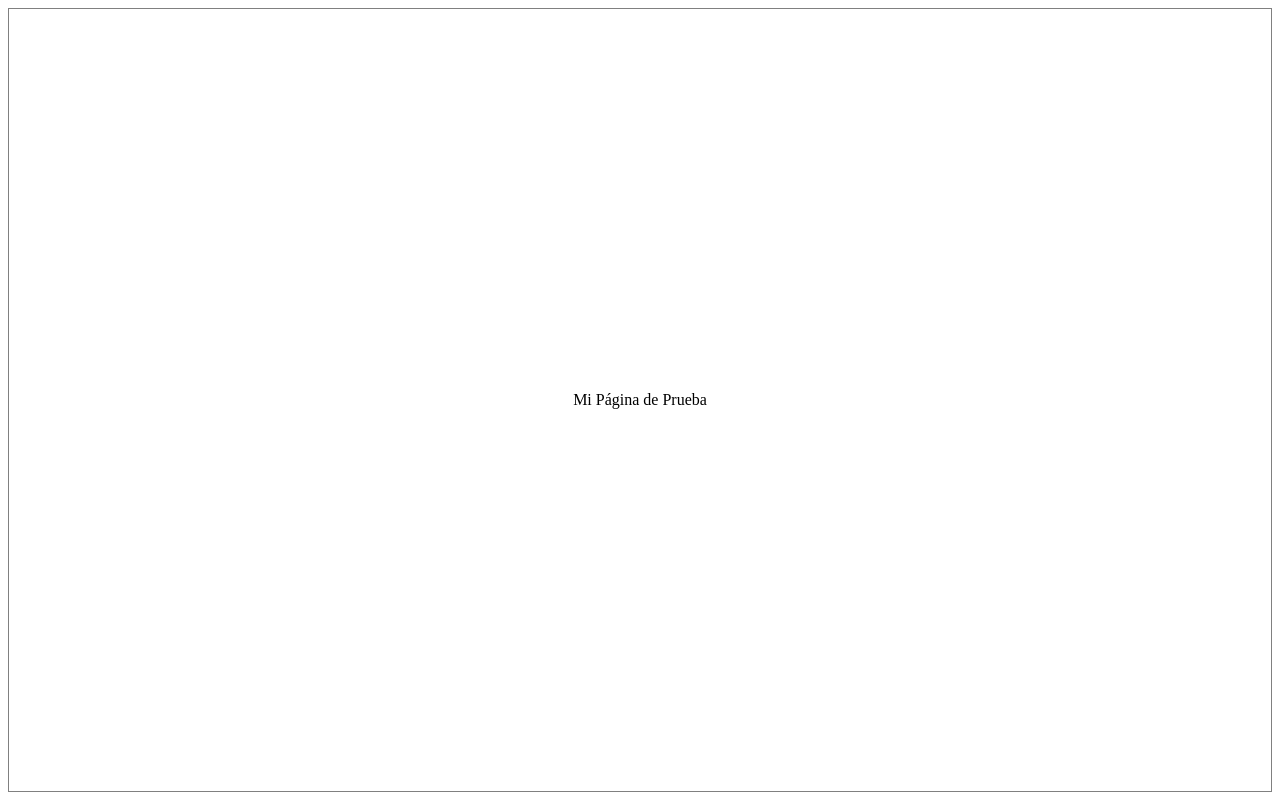
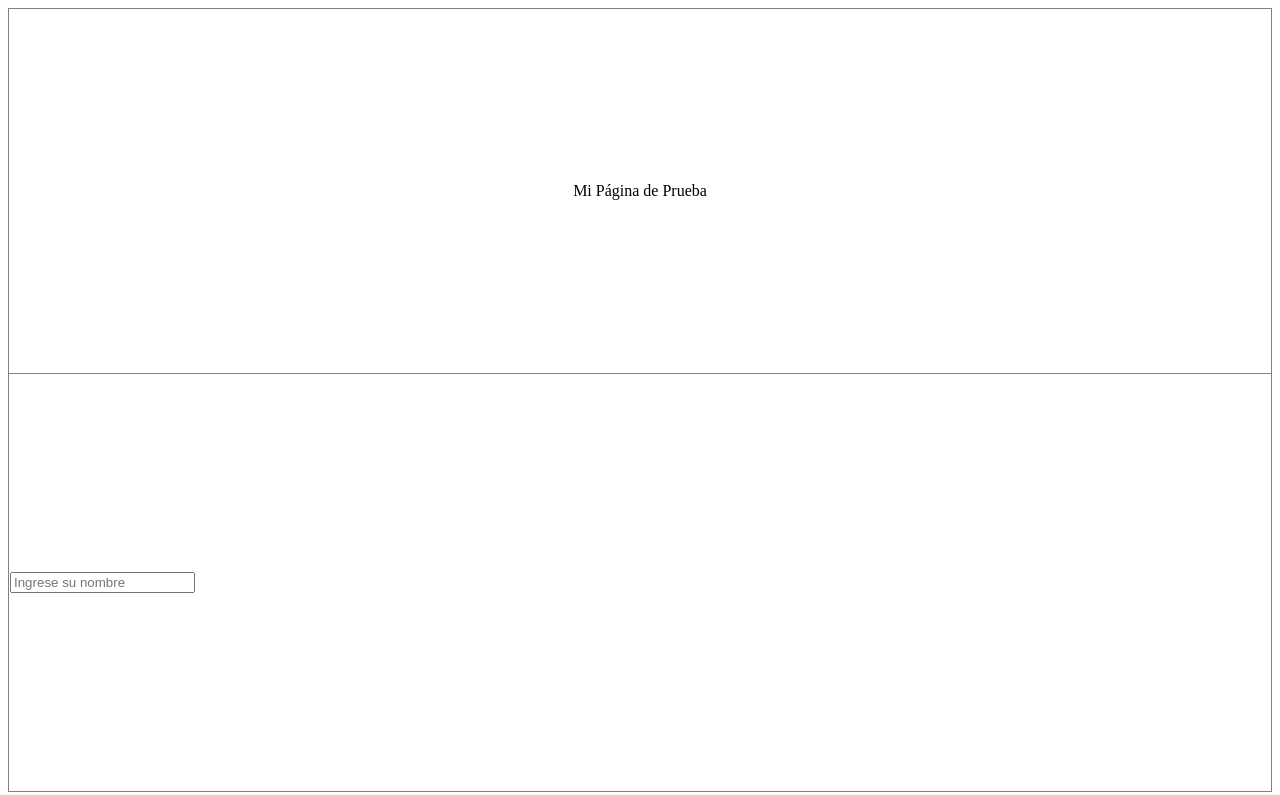
Before and after one commit to mfigueve/Prueba3, a plain HTML site: page index.html in a window 1280 px wide. Drawn offline with Linux system fonts and the light colour scheme.

Commit message:
tabla html

```diff
--- a/index.html
+++ b/index.html
@@ -8,6 +8,9 @@
             <tr>
                 <td align="center">Mi Página de Prueba</td>
             </tr>
+            <tr>
+                <td><input type="text" id="Nombre" placeholder="Ingrese su nombre"></td>
+            </tr>
         </table>
     </body>
 </html>
```
